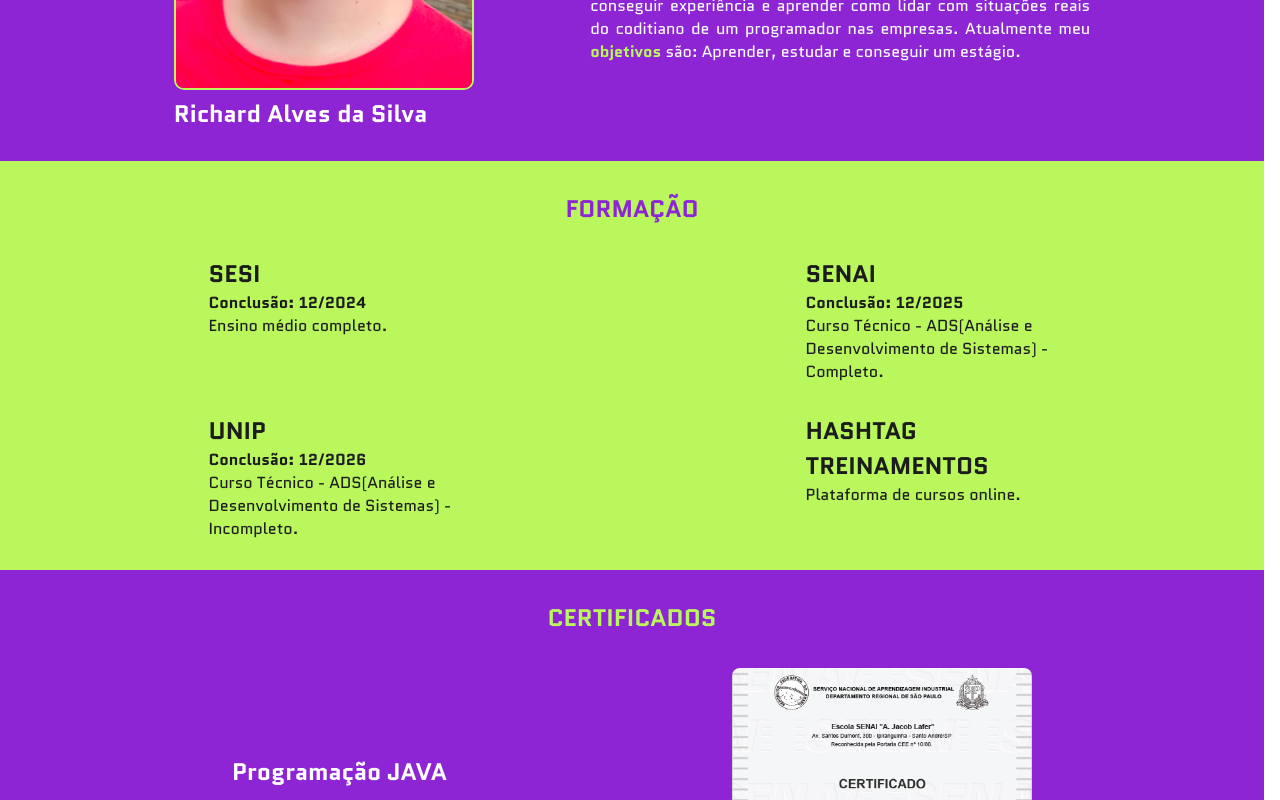
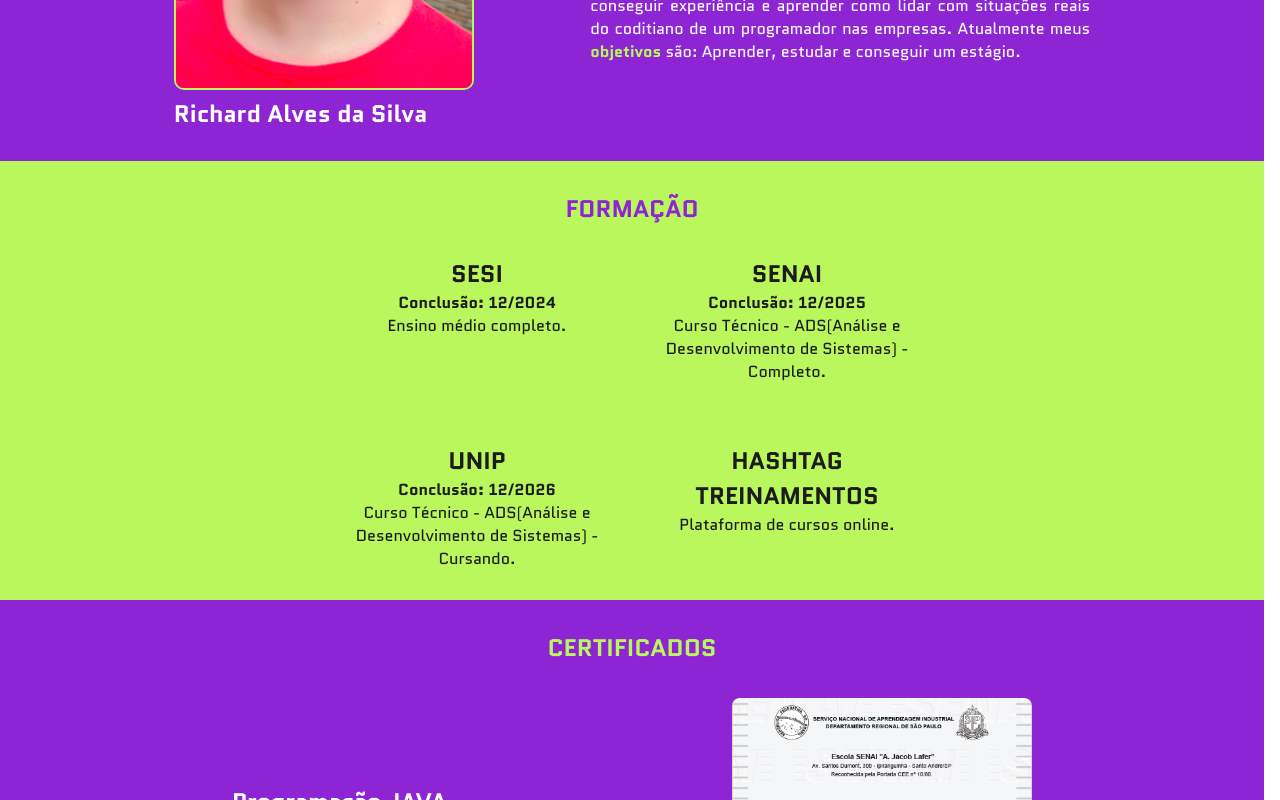
Before and after one commit to RichardAlves4/meu-portfolio, a React (Vite) app in the folder front-web/portfolio/: page / in a window 1280 px wide. Shown: the part 512-1312 px from the top of the page. Built offline with nearby package versions, Linux system fonts and the light colour scheme.

Commit message:
feat
adicionando componentização na parte de formação

```diff
--- /dev/null
+++ b/front-web/portfolio/src/components/formacao/Formacao.jsx
@@ -0,0 +1,31 @@
+import React from 'react'
+import { FormacaoCards } from '../formacaoCards/FormacaoCards'
+
+export function Formacao() {
+  return (
+    <>
+    <FormacaoCards>
+        <h2>SESI</h2>
+        <b>Conclusão: 12/2024</b>
+        <p>Ensino médio completo.</p>
+    </FormacaoCards>
+
+    <FormacaoCards>
+        <h2>SENAI</h2>
+        <b>Conclusão: 12/2025</b>
+        <p>Curso Técnico - ADS(Análise e Desenvolvimento de Sistemas) - Completo.</p>
+    </FormacaoCards>
+
+    <FormacaoCards>
+        <h2>UNIP</h2>
+        <b>Conclusão: 12/2026</b>
+        <p>Curso Técnico - ADS(Análise e Desenvolvimento de Sistemas) - Cursando.</p>
+    </FormacaoCards>
+
+    <FormacaoCards>
+        <h2>HASHTAG TREINAMENTOS</h2>
+        <p>Plataforma de cursos online.</p>
+    </FormacaoCards>
+    </>
+  )
+}
--- /dev/null
+++ b/front-web/portfolio/src/components/formacaoCards/FormacaoCards.jsx
@@ -0,0 +1,10 @@
+import React from 'react'
+import styles from "./formationCards.module.css"
+
+export function FormacaoCards({children}) {
+  return (
+    <div className={styles.cardContent}>
+        {children}
+    </div>
+  )
+}
--- /dev/null
+++ b/front-web/portfolio/src/components/formacaoCards/formationCards.module.css
@@ -0,0 +1,6 @@
+.cardContent {
+    width: 100%;
+    max-width: 250px;
+    word-wrap: break-word;
+    text-align: center;
+}
--- a/front-web/portfolio/src/pages/home/Home.jsx
+++ b/front-web/portfolio/src/pages/home/Home.jsx
@@ -1,4 +1,6 @@
 import React from "react";
+
+import {Formacao} from "../../components/formacao/Formacao"
 import { Certificados } from "../../components/certificados/Certificados"
 import { Projetos } from "../../components/projetos/Projetos"
 
@@ -36,7 +38,7 @@
               Atualmente estou para dar inicio ao meu terceiro semestre e estou
               buscando um estágio para conseguir experiência e aprender como lidar com
               situações reais do coditiano de um programador nas empresas. Atualmente
-              meu <span className={styles.keyWordAboutContent}>objetivos</span> são: Aprender, estudar e conseguir um estágio.</p>
+              meus <span className={styles.keyWordAboutContent}>objetivos</span> são: Aprender, estudar e conseguir um estágio.</p>
           </div>
         </div>
       </section>
@@ -44,30 +46,9 @@
       <section className={styles.formationContainer} id='formation'>
         <h1 className="purple">FORMAÇÃO</h1>
 
-        <ul className={styles.cardsFormationContainer}>
-          <li className={styles.cardFormationContent}>
-            <h2>SESI</h2>
-            <b>Conclusão: 12/2024</b>
-            <p>Ensino médio completo.</p>
-          </li>
-
-          <li className={styles.cardFormationContent}>
-            <h2>SENAI</h2>
-            <b>Conclusão: 12/2025</b>
-            <p>Curso Técnico - ADS(Análise e Desenvolvimento de Sistemas) - Completo.</p>
-          </li>
-
-          <li className={styles.cardFormationContent}>
-            <h2>UNIP</h2>
-            <b>Conclusão: 12/2026</b>
-            <p>Curso Técnico - ADS(Análise e Desenvolvimento de Sistemas) - Incompleto.</p>
-          </li>
-
-          <li className={styles.cardFormationContent}>
-            <h2>HASHTAG TREINAMENTOS</h2>
-            <p>Plataforma de cursos online.</p>
-          </li>
-        </ul>
+        <div className={styles.cardsFormationContainer}>
+          <Formacao/>
+        </div>
       </section>
 
       <section className={styles.certificatesContent} id='certificates'>
--- a/front-web/portfolio/src/pages/home/home.module.css
+++ b/front-web/portfolio/src/pages/home/home.module.css
@@ -72,21 +72,14 @@
     display: flex;
     background-color: #b9f75d;
     flex-direction: column;
+    align-items: center;
 }
 
 .cardsFormationContainer {
     display: grid;
     grid-template-columns: repeat(2, 1fr);
     color: #1c1c1c;
-    gap: 30px;
-    justify-items: center;
-}
-
-.cardFormationContent {
-    width: 100%;
-    max-width: 250px;
-    list-style: none;
-    word-wrap: break-word;
+    gap: 60px;
 }
 
 /* CERTIFICADOS */
```
